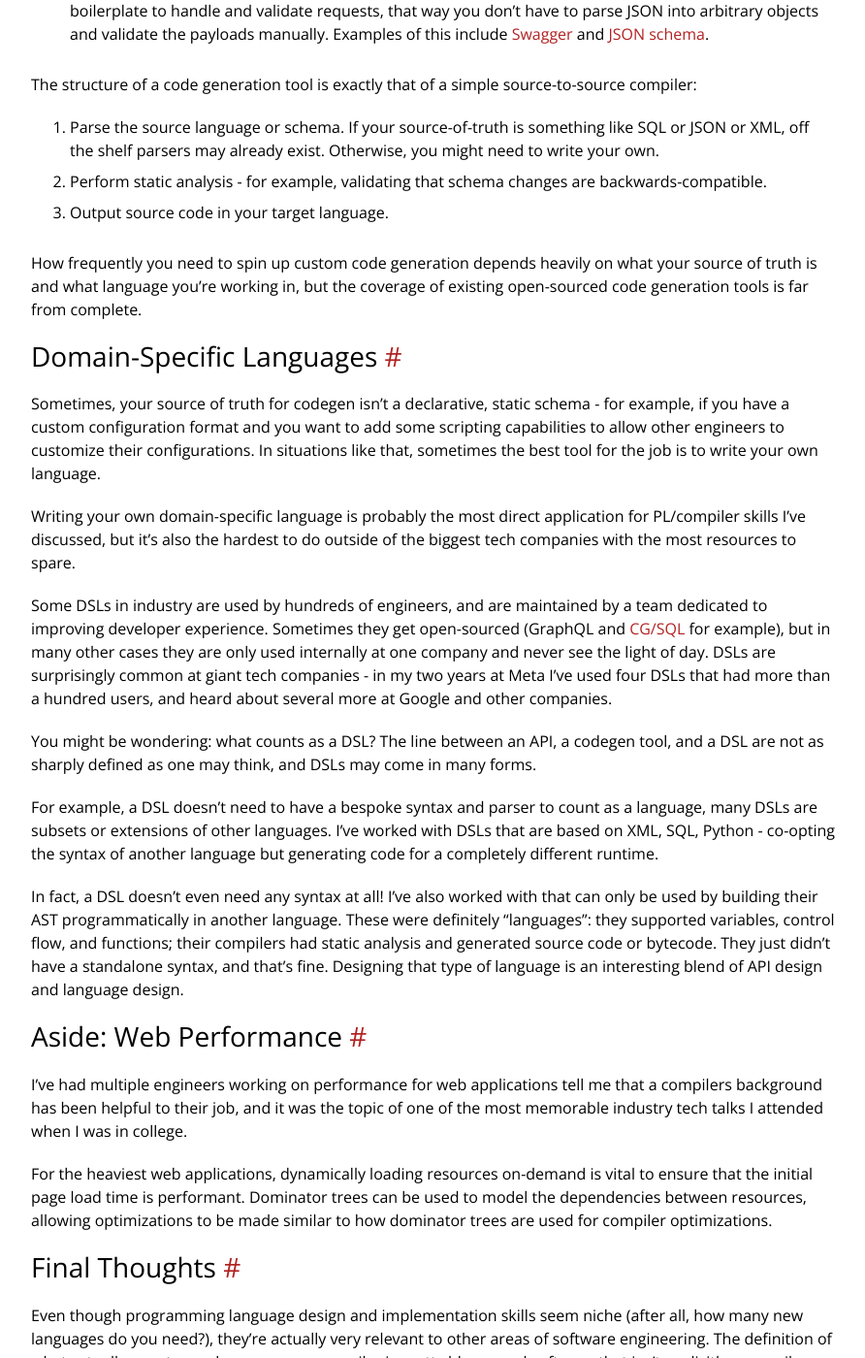
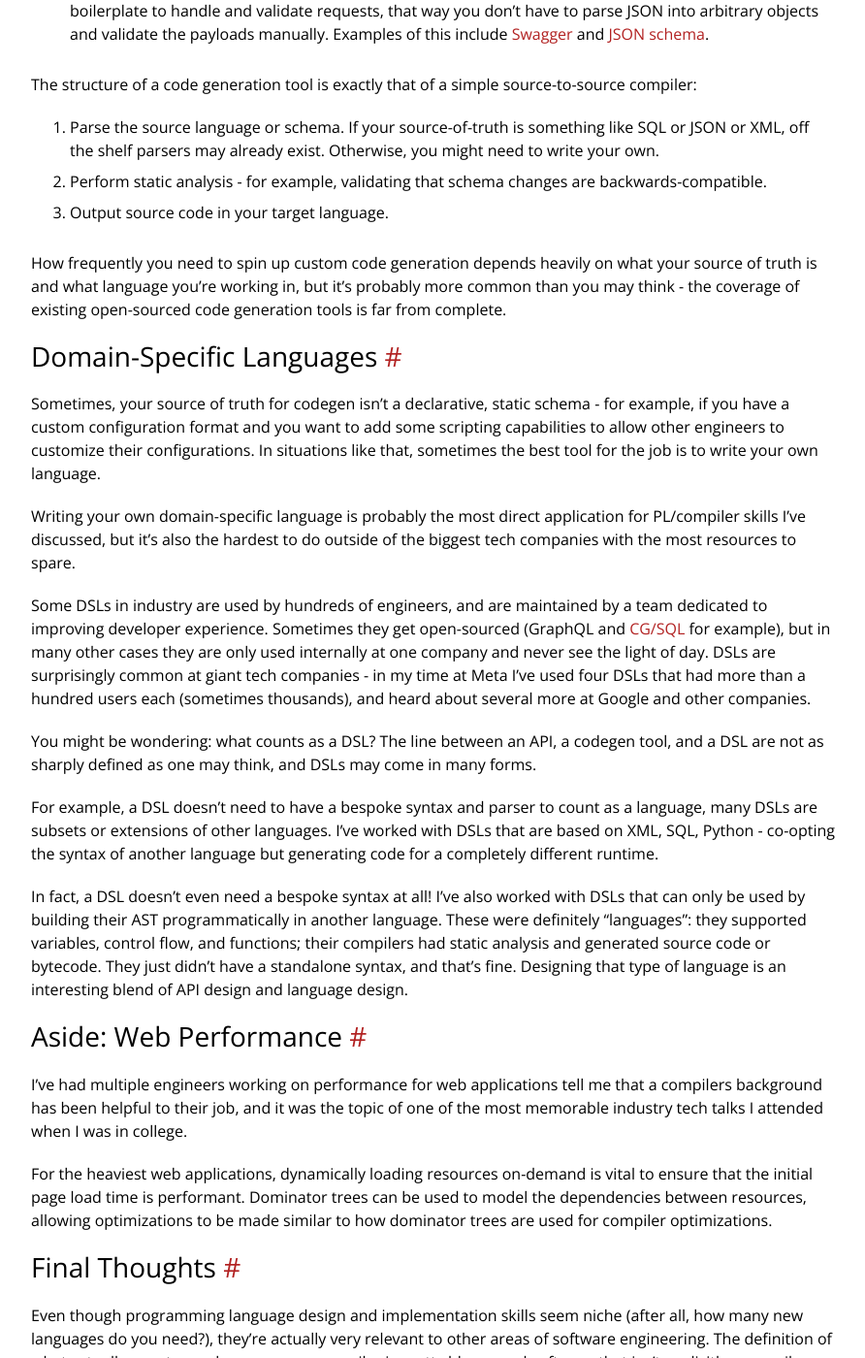
Before and after one commit to yangdanny97/yangdanny97.github.io, a Jekyll site: the page built from _posts/2022-09-03-scratching-the-pl-itch.md, in a window 1280 px wide and 1400 px high, scrolled down 1854 px. Shown: the whole window at 97% size, without its empty margins (193-1085 px from the left). Built offline with Jekyll 4.4.1, drawn with Linux system fonts in a browser that asks for light colours; comment, search, counter and statistics services are not loaded; some of the changed text lies outside the part shown.

Commit message:
fix typo

```diff
--- a/_posts/2022-09-03-scratching-the-pl-itch.md
+++ b/_posts/2022-09-03-scratching-the-pl-itch.md
@@ -48,7 +48,7 @@ The structure of a code generation tool is exactly that of a simple source-to-so
 2. Perform static analysis - for example, validating that schema changes are backwards-compatible.
 3. Output source code in your target language.
 
-How frequently you need to spin up custom code generation depends heavily on what your source of truth is and what language you're working in, but the coverage of existing open-sourced code generation tools is far from complete.
+How frequently you need to spin up custom code generation depends heavily on what your source of truth is and what language you're working in, but it's probably more common than you may think - the coverage of existing open-sourced code generation tools is far from complete.
 
 ## Domain-Specific Languages
 
@@ -56,13 +56,13 @@ Sometimes, your source of truth for codegen isn't a declarative, static schema -
 
 Writing your own domain-specific language is probably the most direct application for PL/compiler skills I've discussed, but it's also the hardest to do outside of the biggest tech companies with the most resources to spare.
 
-Some DSLs in industry are used by hundreds of engineers, and are maintained by a team dedicated to improving developer experience. Sometimes they get open-sourced (GraphQL and [CG/SQL](https://cgsql.dev/) for example), but in many other cases they are only used internally at one company and never see the light of day. DSLs are surprisingly common at giant tech companies - in my two years at Meta I've used four DSLs that had more than a hundred users, and heard about several more at Google and other companies.
+Some DSLs in industry are used by hundreds of engineers, and are maintained by a team dedicated to improving developer experience. Sometimes they get open-sourced (GraphQL and [CG/SQL](https://cgsql.dev/) for example), but in many other cases they are only used internally at one company and never see the light of day. DSLs are surprisingly common at giant tech companies - in my time at Meta I've used four DSLs that had more than a hundred users each (sometimes thousands), and heard about several more at Google and other companies.
 
 You might be wondering: what counts as a DSL? The line between an API, a codegen tool, and a DSL are not as sharply defined as one may think, and DSLs may come in many forms.
 
 For example, a DSL doesn't need to have a bespoke syntax and parser to count as a language, many DSLs are subsets or extensions of other languages. I've worked with DSLs that are based on XML, SQL, Python - co-opting the syntax of another language but generating code for a completely different runtime.
 
-In fact, a DSL doesn't even need any syntax at all! I've also worked with that can only be used by building their AST programmatically in another language. These were definitely "languages": they supported variables, control flow, and functions; their compilers had static analysis and generated source code or bytecode. They just didn't have a standalone syntax, and that's fine. Designing that type of language is an interesting blend of API design and language design.
+In fact, a DSL doesn't even need a bespoke syntax at all! I've also worked with DSLs that can only be used by building their AST programmatically in another language. These were definitely "languages": they supported variables, control flow, and functions; their compilers had static analysis and generated source code or bytecode. They just didn't have a standalone syntax, and that's fine. Designing that type of language is an interesting blend of API design and language design.
 
 ## Aside: Web Performance
 
```
